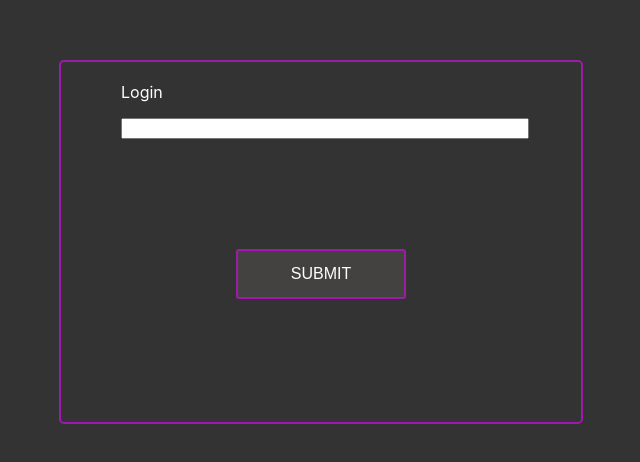
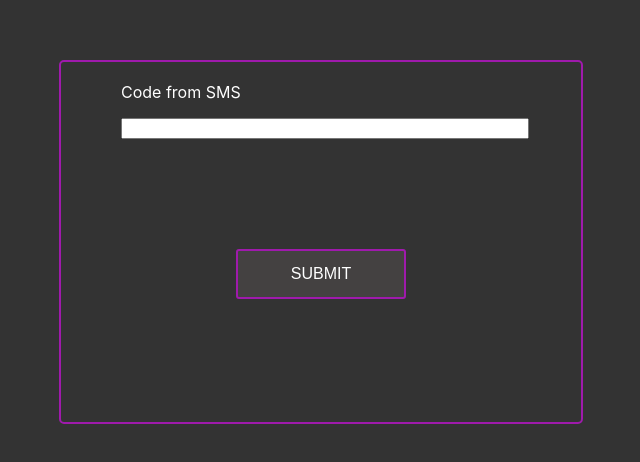
Before and after one commit to Alkor5419/KODE-test, a React (Create React App) app: page /message in a window 1280 px wide. Shown: the part 158-620 px from the top of the page, without its empty margins (319-959 px from the left). Built offline with nearby package versions, Linux system fonts and the light colour scheme.

Commit message:
Добавил вторую форму

```diff
--- a/src/components/Button.jsx
+++ b/src/components/Button.js
@@ -1,7 +1,6 @@
-import React from 'react'
 import css from 'styled-components';
 
-const Btn = css.button`
+export const Btn = css.button`
    width: 170px;
    height: 50px;
    background-color: #444141;
@@ -16,9 +15,3 @@ const Btn = css.button`
       color:#9f1aac;
    }
 `;
-
-const Button = props => {
-   return <Btn type = 'submit'>Submit</Btn>
-}
-
-export default Button;
--- /dev/null
+++ b/src/components/ErrorMessage.js
@@ -0,0 +1,5 @@
+import css from 'styled-components';
+
+export const Error = css.div`
+   color: #fff;
+`;
--- a/src/components/Login/Login.jsx
+++ b/src/components/Login/Login.jsx
@@ -1,13 +1,49 @@
-import React, { useState } from 'react'
-import LoginWindow from '../LoginWindow';
+import React from 'react'
+import { useState } from 'react';
+import { Redirect } from 'react-router-dom';
+import { BtnWrap, LoginInputs, LoginLabels, Window, Wrap } from '../LoginWindow';
+import {Btn} from '../Button';
+import {Error} from '../ErrorMessage'
 
 const Login = (props) => {
-   const initialState = [
-      {label:'Login',type:'text'},
-      {label: 'Password',type: 'password'}
-   ]
+  const [login, setLogin] = useState(null);
+const [password, setPassword] = useState(null);
+const [loginValue, setLoginValue] = useState('');
+const [passwordValue, setPasswordValue] = useState('');
+const [validate, setValidate] = useState(false);
 
-   return <LoginWindow formItems = {initialState}/>
+const submit = (e) => {
+   e.preventDefault();
+   setLogin(loginValue);
+   setPassword(passwordValue);
+   if ((login === 'kode@kode.ru') && (password === 'Enk0deng')) {
+      setValidate(true);
+   }
+   else {
+      setValidate('Error')
+   }
+}
+if (validate === true) return <Redirect to = '/message'/>;
+
+
+
+
+   return <Wrap>
+   <Window>
+      <form onSubmit = {submit}>
+      <LoginLabels >Login</LoginLabels>
+      <LoginInputs value = {loginValue} type = 'text' onChange = {e => setLoginValue(e.target.value)}/>
+      <LoginLabels >Password</LoginLabels>
+      <LoginInputs value = {passwordValue} type = 'password' onChange = {e => setPasswordValue(e.target.value)}/>
+
+        <BtnWrap>
+        <Btn type = 'submit'>Submit</Btn>
+
+        {(validate === 'Error') ? <Error>Ошибка</Error>: null}
+        </BtnWrap>
+      </form>
+   </Window>
+</Wrap>
 }
 
 export default Login;
--- /dev/null
+++ b/src/components/LoginWindow.js
@@ -0,0 +1,34 @@
+import css from 'styled-components';
+
+export const Wrap = css.div`
+   display: flex;
+   justify-content: center;
+   align-items: center;
+   width: 100wh;
+   height: 100vh;
+   background-color:#333;
+`;
+export const Window = css.div`
+   border: 2px solid #9f1aac;
+   border-radius: 5px;
+   width: 400px;
+   height: 40vh;
+   padding: 20px 60px;
+`;
+export const LoginLabels = css.label`
+   width: 100%;
+   display: block;
+   margin-bottom: 15px;
+   color:#fff;
+`;
+export const LoginInputs = css.input`
+   width:100%;
+   margin-bottom: 30px;
+   `;
+export const BtnWrap = css.div`
+   margin-top: 80px;
+   width: 100%;
+   display: flex;
+   align-items: center;
+   justify-content: center;
+`;
--- a/src/components/LoginWindow.jsx
+++ /dev/null
@@ -1,52 +0,0 @@
-import React from 'react';
-import css from 'styled-components';
-import Button from './Button';
-
-const Wrap = css.div`
-   display: flex;
-   justify-content: center;
-   align-items: center;
-   width: 100wh;
-   height: 100vh;
-   background-color:#333;
-`;
-const Window = css.div`
-   border: 2px solid #9f1aac;
-   border-radius: 5px;
-   width: 400px;
-   height: 40vh;
-   padding: 20px 60px;
-`;
-const LoginLabels = css.label`
-   width: 100%;
-   display: block;
-   margin-bottom: 15px;
-   color:#fff;
-`;
-const LoginInputs = css.input`
-   width:100%;
-   margin-bottom: 30px;
-   `;
-const BtnWrap = css.div`
-   margin-top: 80px;
-   width: 100%;
-   display: flex;
-   align-items: center;
-   justify-content: center;
-`;
-
-const LoginWindow = (props) => {
-const formItems = props.formItems.map(s => <div><LoginLabels >{s.label}</LoginLabels><LoginInputs type = {s.type}/></div>);
-   return <Wrap>
-      <Window>
-         <form>
-           {formItems}
-           <BtnWrap>
-            <Button />
-           </BtnWrap>
-         </form>
-      </Window>
-   </Wrap>
-}
-
-export default LoginWindow;
--- a/src/components/Message/Message.jsx
+++ b/src/components/Message/Message.jsx
@@ -1,10 +1,31 @@
 import React from 'react'
-import LoginWindow from '../LoginWindow';
+import { useState } from 'react';
+import { BtnWrap, LoginInputs, LoginLabels, Window, Wrap } from '../LoginWindow';
+import {Btn} from '../Button';
+import { Redirect } from 'react-router-dom';
 
 const Message = props => {
-   const initialState = [{label:'Login',type:'text'}];
+   const [message, setMessage] = useState(null);
+   const [messageValue, setMessageValue] = useState('');
 
-   return <LoginWindow formItems = {initialState}/>
+   const submit = (e) => {
+      e.preventDefault();
+      setMessage(messageValue);
+   }
+   if (message === '0000') return <Redirect to = '/main' />;
+   return <Wrap>
+   <Window>
+      <form onSubmit = {submit} >
+      <LoginLabels >Code from SMS</LoginLabels>
+      <LoginInputs type = 'text' value = {messageValue} onChange = {e => setMessageValue(e.target.value)}/>
+
+
+        <BtnWrap>
+        <Btn type = 'submit'>Submit</Btn>
+        </BtnWrap>
+      </form>
+   </Window>
+</Wrap>
 }
 
 export default Message;
```
Also changed, not shown: 1 other file (tests, documents, lock files or other folders).
